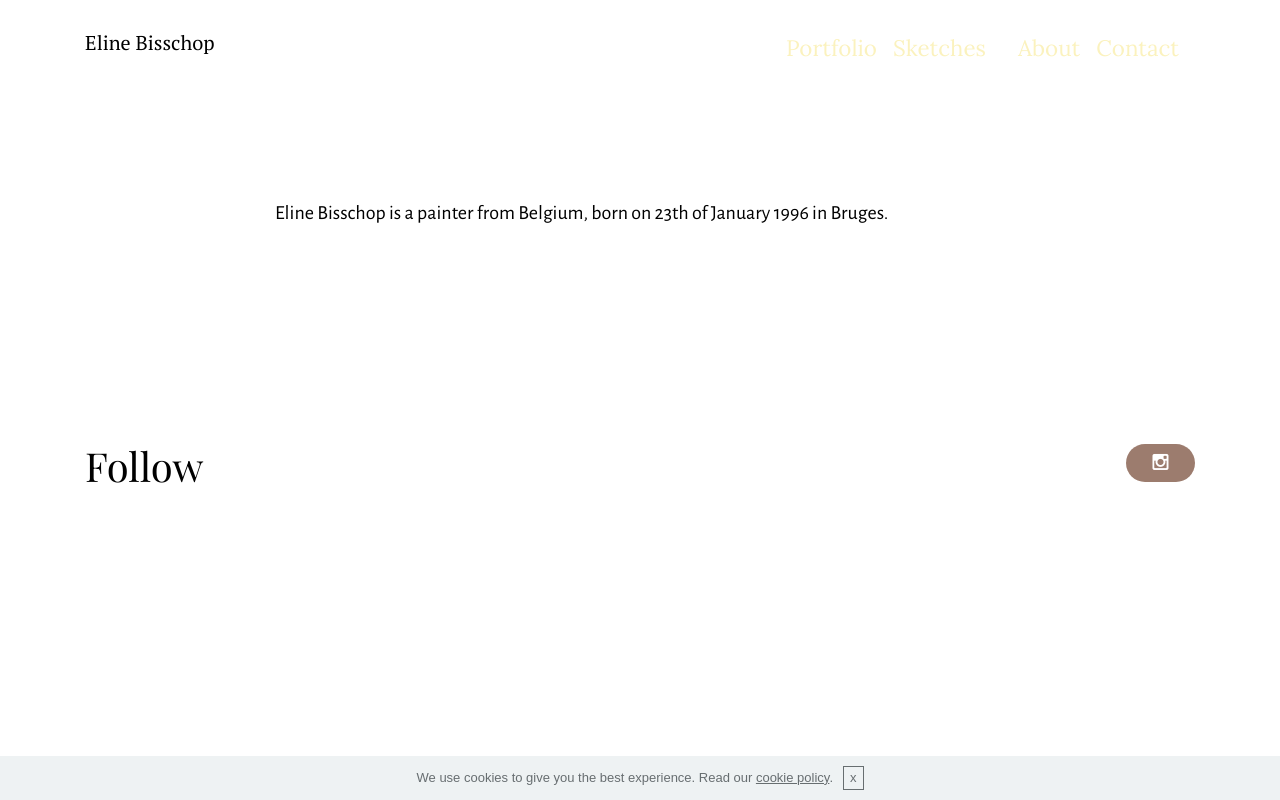
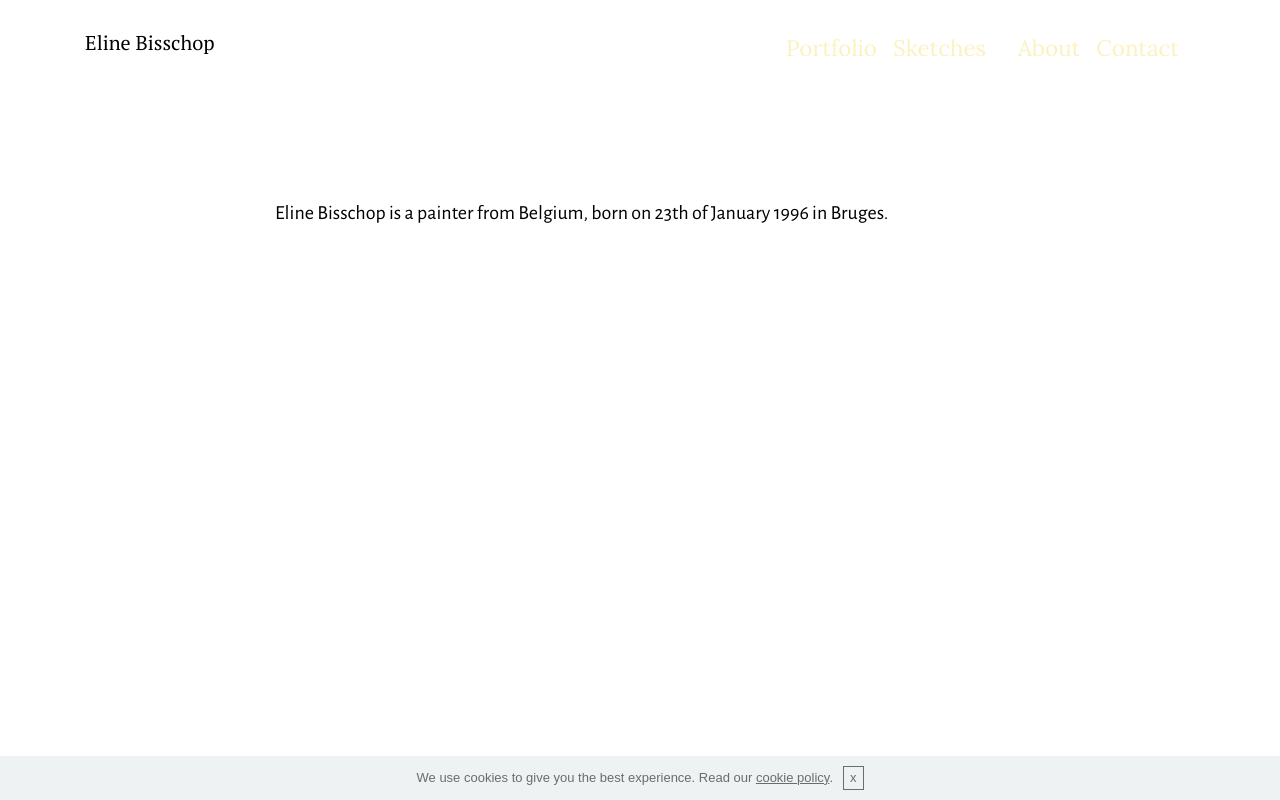
Before and after one commit to ElineBisschop/en, a plain HTML site: page page2.html in a window 1280 px wide. Drawn offline with nearby package versions, Linux system fonts and the light colour scheme; files whose address does not match are found by name.

Commit message:
create github pages

```diff
--- a/page2.html
+++ b/page2.html
@@ -13,7 +13,6 @@
   <link rel="stylesheet" href="https://fonts.googleapis.com/css?family=Alegreya+Sans:400,700&subset=latin,vietnamese,latin-ext">
   <link rel="stylesheet" href="assets/tether/tether.min.css">
   <link rel="stylesheet" href="assets/bootstrap/css/bootstrap.min.css">
-  <link rel="stylesheet" href="assets/socicon/css/socicon.min.css">
   <link rel="stylesheet" href="assets/puritym/css/style.css">
   <link rel="stylesheet" href="assets/dropdown-menu/style.light.css">
   <link rel="stylesheet" href="assets/mobirise/css/mbr-additional.css" type="text/css">
@@ -60,23 +59,10 @@
 
 </section>
 
-<section class="mbr-section mbr-section__container mbr-after-navbar mbr-section__container--isolated" id="content1-a" data-rv-view="67">
+<section class="mbr-section mbr-section__container mbr-section__container--isolated mbr-after-navbar" id="content1-a" data-rv-view="67">
     <div class="container">
         <div class="row">
             <div class="col-md-8 col-md-offset-2 lead">Eline Bisschop is a painter from Belgium, born on 23th of January 1996 in Bruges.&nbsp;</div>
-        </div>
-    </div>
-</section>
-
-<section class="mbr-section mbr-section-small" id="social-buttons2-e" data-rv-view="68" style="background-color: rgb(255, 255, 255); padding-top: 4.5rem; padding-bottom: 4.5rem;">
-
-
-    <div class="container">
-        <div class="row">
-            <div class="col-sm-4">
-                <h2 class="mbr-section-title h1">Follow</h2>
-            </div>
-            <div class="col-sm-8 text-xs-right">    <a class="btn btn-social socicon-bg-instagram" title="Instagram" target="_blank" href="https://instagram.com/mobirise/"><i class="socicon socicon-instagram"></i></a>    </div>
         </div>
     </div>
 </section>
```
Also changed, not shown: page1.html (+1 -1 lines), 1 other file.
